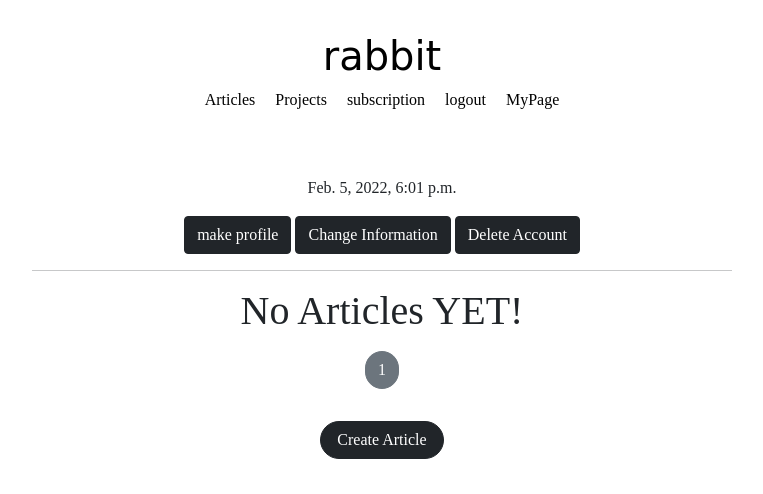
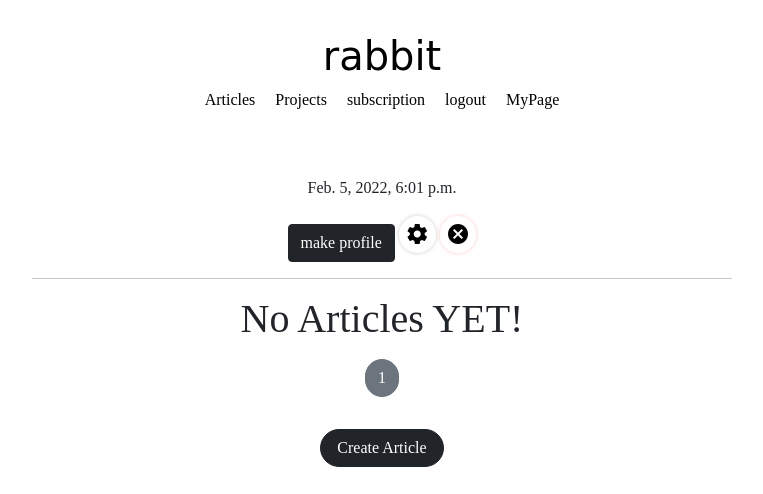
Before and after one commit to gabang2/Pinterest_Clone_Coding, a Django app: page /accounts/detail/9 in a window 1280 px wide. Shown: the top 494 px of the page, without its empty margins (258-1021 px from the left). Run offline with Django 4.2, Linux system fonts and the light colour scheme; a user stored in the database is signed in; data comes from the database, SQL or seed files in the repository; both versions use the stored data as it was after the commit; some libraries are stand-ins or nearby versions; some web fonts are replaced.

Commit message:
45th class

```diff
--- a/accountapp/models.py
+++ b/accountapp/models.py
@@ -2,5 +2,3 @@ from django.db import models
 
 
 # Create your models here.
-class HelloWorld(models.Model):
-    text = models.CharField(max_length=255, null=False)
--- a/accountapp/templates/accountapp/detail.html
+++ b/accountapp/templates/accountapp/detail.html
@@ -12,9 +12,10 @@
     {% if target_user.profile %}
         <img src="{{ target_user.profile.image.url }}" alt="" style="height: 12rem;width: 12rem;border-radius: 20rem; margin-bottom: 2rem
         ;">
-        <h2> {{ target_user.profile.nickname }}({{ target_user.username }})</h2>
+        <span style="display: block"> {{ target_user.profile.nickname }}({{ target_user.username }})</span>
+        <a href="{% url 'profileapp:update' pk=target_user.profile.pk %}" class="material-icons" style="display: inline-block; box-shadow: 0 0 4px #ccc; border-radius: 10rem; padding: .4rem">edit</a>
         <h5 style="margin-bottom: 1rem"> {{ target_user.profile.message }}</h5>
-        <a href="{% url 'profileapp:update' pk=target_user.profile.pk %}" class="btn btn-dark" style="display: inline-block">edit profile</a>
+
 
     {% else %}
     <a href="{% url 'profileapp:create' %}" class="btn btn-dark" style="display: inline-block">
@@ -23,11 +24,13 @@
     {% endif %}
 
     {% if target_user == user %}
-            <a href="{% url 'accountapp:update' pk=user.pk %}" class="btn btn-dark" style="display: inline-block">
-                <span> Change Information </span>
+            <a href="{% url 'accountapp:update' pk=user.pk %}"
+            class="material-icons" style="display: inline-block; box-shadow: 0 0 4px #ccc; border-radius: 10rem; padding: .4rem">
+                <span> settings </span>
             </a>
-            <a href="{% url 'accountapp:delete' pk=user.pk %}" class="btn btn-dark" style="display: inline-block">
-                <span> Delete Account </span>
+            <a href="{% url 'accountapp:delete' pk=user.pk %}"
+            class="material-icons" style="display: inline-block; box-shadow: 0 0 4px #fcc; border-radius: 10rem; padding: .4rem">
+                <span> cancel </span>
             </a>
 
     {% endif %}
--- a/accountapp/urls.py
+++ b/accountapp/urls.py
@@ -1,12 +1,11 @@
 from django.contrib import admin
 from django.contrib.auth.views import LoginView, LogoutView
 from django.urls import path, include
-from accountapp.views import hello_world, AccountCreateView, AccountDetailView, AccountUpdateView, AccountDeleteView
+from accountapp.views import AccountCreateView, AccountDetailView, AccountUpdateView, AccountDeleteView
 
 app_name = 'accountapp'
 
 urlpatterns = [
-    path('hello_world/', hello_world, name='hello_world'),
     path('login/', LoginView.as_view(template_name='accountapp/login.html'), name='login'),
     path('logout/', LogoutView.as_view(), name='logout'),
     path('create/', AccountCreateView.as_view(), name='create'),
--- a/accountapp/views.py
+++ b/accountapp/views.py
@@ -10,29 +10,9 @@ from django.views.generic.list import MultipleObjectMixin
 
 from accountapp.decorators import account_ownership_required
 from accountapp.forms import AccountUpdateForm
-from accountapp.models import HelloWorld
 from articleapp.models import Article
 
 has_ownership = [account_ownership_required, login_required]
-
-
-@login_required
-def hello_world(request):
-    if request.method == "POST":
-
-        temp = request.POST.get('hello_world_input')
-
-        NewHelloWorld = HelloWorld()
-        NewHelloWorld.text = temp
-        NewHelloWorld.save()
-
-        HelloWorld_list = HelloWorld.objects.all
-
-        return HttpResponseRedirect(reverse('accountapp:hello_world'))
-    else:
-        HelloWorld_list = HelloWorld.objects.all
-        return render(request, 'accountapp/hello_world.html', context={'hello_world_input': HelloWorld_list})
-
 
 class AccountCreateView(CreateView):
     model = User
@@ -69,7 +49,7 @@ class AccountUpdateView(UpdateView):
     model = User
     context_object_name = 'target_user'
     form_class = AccountUpdateForm
-    success_url = reverse_lazy('accountapp:hello_world')
+    success_url = reverse_lazy('articleapp:list')
     template_name = 'accountapp/update.html'
 
     def get(self, *args, **kwargs):
--- a/articleapp/forms.py
+++ b/articleapp/forms.py
@@ -10,6 +10,7 @@ class ArticleCreationForm(ModelForm):
     content = forms.CharField(widget=forms.Textarea(attrs={'class': 'editable text-left',
                                                            'style': 'height: auto; text-align:center'}))
     project = forms.ModelChoiceField(queryset=Project.objects.all(), required=False)
+
     class Meta:
         model = Article
         fields = ['title', 'image', 'project', 'content']
--- a/profileapp/views.py
+++ b/profileapp/views.py
@@ -37,7 +37,7 @@ class ProfileUpdateView(UpdateView):
     model = Profile
     context_object_name = 'target_profile'
     form_class = ProfileCreationForm
-    success_url = reverse_lazy('accountapp:hello_world')
+    success_url = reverse_lazy('articleapp:list')
     template_name = 'profileapp/update.html'
 
     def get_success_url(self):
--- a/projectapp/models.py
+++ b/projectapp/models.py
@@ -9,3 +9,6 @@ class Project(models.Model):
     image = models.ImageField(upload_to='project/', null=False)
 
     created_at = models.DateTimeField(auto_now=True)
+
+    def __str__(self):
+        return f'{self.pk}:{self.title}'
--- a/rabbit/settings.py
+++ b/rabbit/settings.py
@@ -134,7 +134,7 @@ STATICFILES_DIRS = [
 
 DEFAULT_AUTO_FIELD = 'django.db.models.BigAutoField'
 
-LOGIN_REDIRECT_URL=reverse_lazy('accountapp:hello_world')
+LOGIN_REDIRECT_URL=reverse_lazy('articleapp:list')
 LOGOUT_REDIRECT_URL=reverse_lazy('accountapp:login')
 
 MEDIA_URL = '/media/'
--- a/rabbit/urls.py
+++ b/rabbit/urls.py
@@ -18,7 +18,10 @@ from django.conf.urls.static import static
 from django.contrib import admin
 from django.urls import path, include
 
+from articleapp.views import ArticleListView
+
 urlpatterns = [
+    path('', ArticleListView.as_view(), name='home'),
     path('admin/', admin.site.urls),
     path('accounts/', include('accountapp.urls')),
     path('profiles/', include('profileapp.urls')),
--- a/templates/head.html
+++ b/templates/head.html
@@ -17,6 +17,10 @@
     {# Default css Link #}
     <link rel="stylesheet" type="text/css" href="{% static 'base.css' %}">
 
+    {#    GOOGLE MATERIAL ICONS#}
+    <link href="https://fonts.googleapis.com/css2?family=Material+Icons"
+      rel="stylesheet">
+
     {#  fonts  #}
 
     <link href="https://hangeul.pstatic.net/hangeul_static/css/nanum-myeongjo-eco.css" rel="stylesheet">
--- a/templates/header.html
+++ b/templates/header.html
@@ -1,6 +1,6 @@
 <div style="text-align: center; margin: 2rem 0;">
     <div>
-        <a href="{% url 'accountapp:hello_world' %}">
+        <a href="{% url 'articleapp:list' %}">
             <h1 class="rabbit_logo">rabbit</h1>
         </a>
     </div>
@@ -22,7 +22,7 @@
             <span> SignUp </span>
         </a>
         {% else %}
-        <a href="{% url 'accountapp:logout' %}?next={% url 'accountapp:hello_world' %}" class="rabbit_header_nav">
+        <a href="{% url 'accountapp:logout' %}?next={% url 'articleapp:list' %}" class="rabbit_header_nav">
             <span> logout </span>
         </a>
         <a href="{% url 'accountapp:detail' pk=user.pk %}" class="rabbit_header_nav">
```
Also changed, not shown: accountapp/templates/accountapp/hello_world.html (deleted, +0 -21 lines), projectapp/views.py (+5 -2 lines), db.sqlite3.
